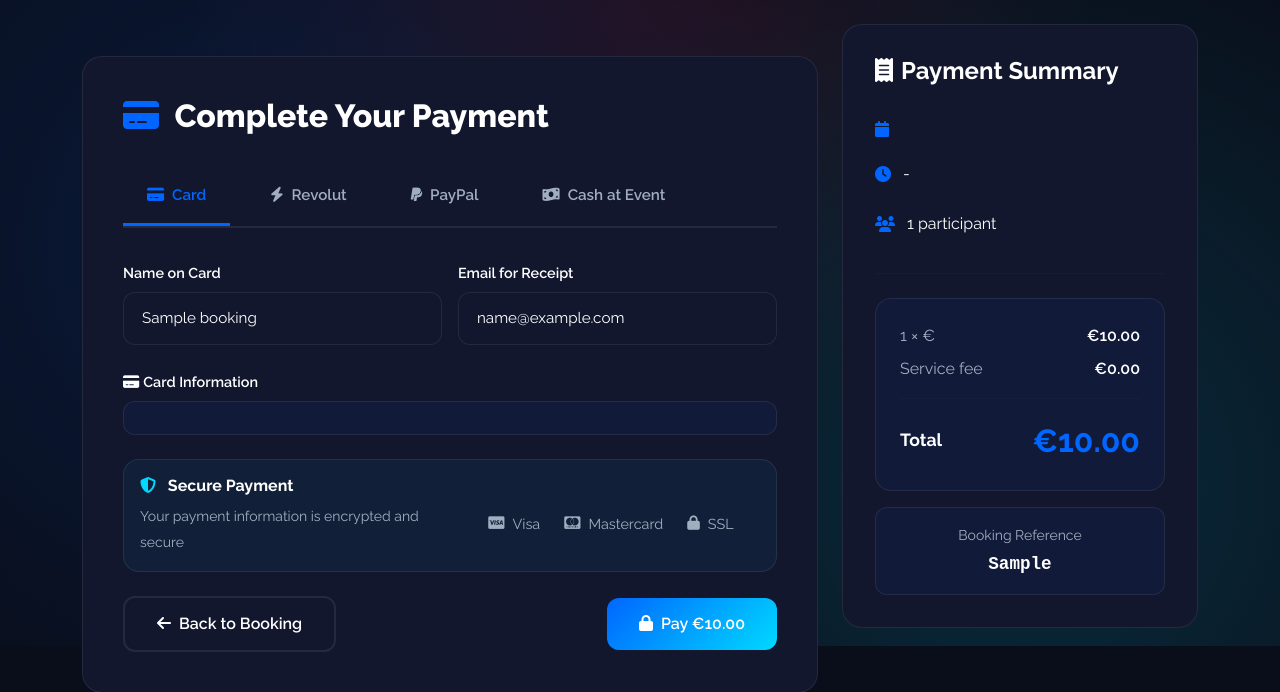
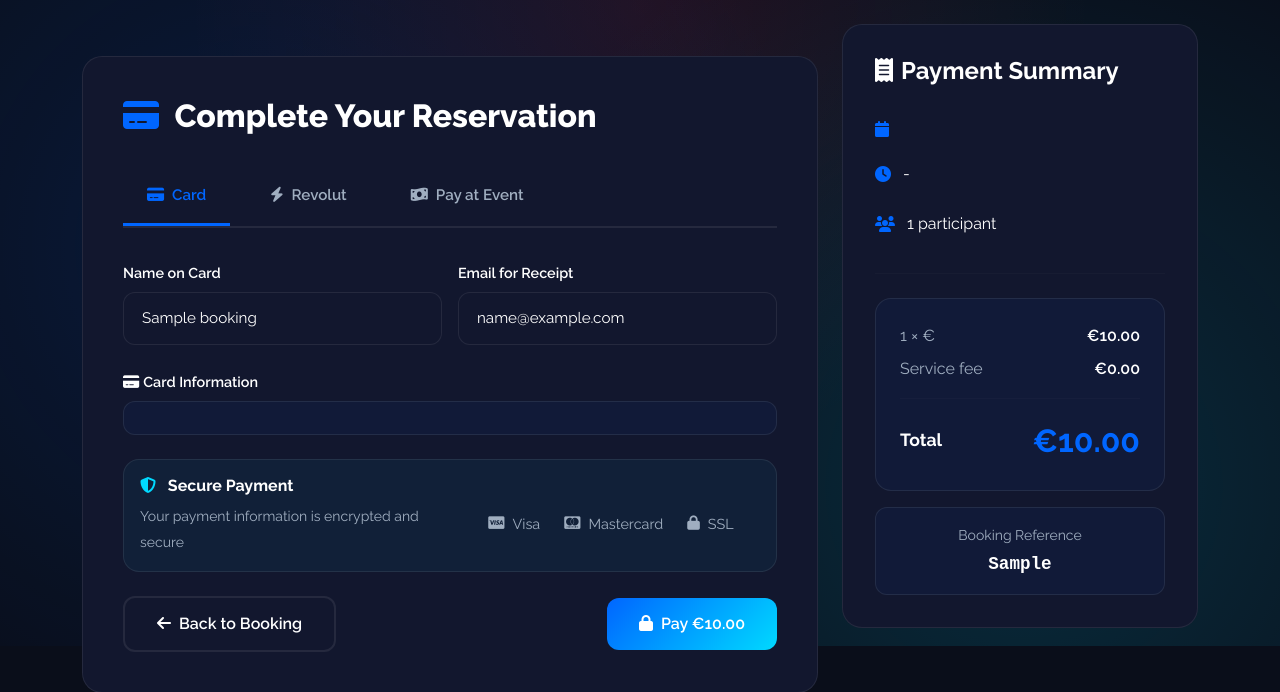
Before and after one commit to narevent/VUM-web, a Django app: template templates/games/payment.html in a window 1280 px wide. Shown: the part 154-846 px from the top of the page. Run offline with Django 4.2, Linux system fonts and the light colour scheme; tables that the repository leaves empty hold one stand-in row (values such as "Sample post"); the template is opened without the code that fills it: values that come from a table or form of the project are taken from there, most other values are stand-ins (such as "Sample title", 1, 10 or a date in 2020); data that the repository does not hold is empty; some libraries are stand-ins or nearby versions; some web fonts are replaced.

Commit message:
updated payment view after booking

```diff
--- a/events/views.py
+++ b/events/views.py
@@ -97,7 +97,7 @@ def book_session(request, session_id):
             else:
                 # Fallback to confirmation without payment
                 messages.success(request, f'Booking confirmed! Reference: {booking.booking_reference}')
-                return redirect('booking_success', access_token=booking.access_token)
+                return redirect('payment', access_token=booking.access_token)
     else:
         form = BookingForm(session=session)
 
--- a/templates/games/payment.html
+++ b/templates/games/payment.html
@@ -22,7 +22,8 @@
         top: 100px;
     }
 
-    #card-element {
+    #card-element,
+    #revolut-card-field {
         background: rgba(0, 102, 255, 0.05);
         padding: 16px;
         border-radius: 12px;
@@ -204,7 +205,7 @@
             <div class="payment-container">
                 <h2 style="color: var(--text-primary); margin-bottom: 2rem; font-weight: 800; font-size: 2rem;">
                     <i class="fas fa-credit-card me-2" style="color: var(--primary-color);"></i>
-                    Complete Your Payment
+                    Complete Your Reservation
                 </h2>
 
                 <div class="payment-method-tabs">
@@ -214,11 +215,14 @@
                     <button class="payment-method-tab" data-method="revolut">
                         <i class="fas fa-bolt me-2"></i>Revolut
                     </button>
+                    <!--
                     <button class="payment-method-tab" data-method="paypal">
                         <i class="fab fa-paypal me-2"></i>PayPal
                     </button>
+                    -->
+
                     <button class="payment-method-tab" data-method="cash">
-                        <i class="fas fa-money-bill-wave me-2"></i>Cash at Event
+                        <i class="fas fa-money-bill-wave me-2"></i>Pay at Event
                     </button>
                 </div>
 
@@ -358,11 +362,12 @@
                         <div class="cash-info-box">
                             <h6>
                                 <i class="fas fa-info-circle me-2"></i>
-                                Pay with Cash at the Event
+                                Reserve a spot at the Event
                             </h6>
                             <ul>
-                                <li>Your booking will be confirmed immediately</li>
-                                <li>Bring <strong>€{{ booking.total_price }}</strong> in cash to the event</li>
+                                <!--<li>Your booking will be confirmed immediately</li>-->
+                                <!--<li>Spot at the event can not be guaranteed, due to limited spots</li>-->
+                                <li>Pay <strong>€{{ booking.total_price }}</strong> at the event</li>
                                 <li>Show your booking reference code when you arrive</li>
                                 <li>Payment must be made before the session starts</li>
                             </ul>
@@ -379,7 +384,7 @@
                                 <i class="fas fa-arrow-left me-2"></i>Back to Booking
                             </a>
                             <button type="submit" class="btn btn-primary btn-lg">
-                                <i class="fas fa-check me-2"></i>Confirm Cash Payment
+                                <i class="fas fa-check me-2"></i>Confirm Reservation
                             </button>
                         </div>
                     </form>
@@ -445,8 +450,13 @@
     </div>
 </div>
 
+<!-- Load Stripe -->
 <script src="https://js.stripe.com/v3/"></script>
+
+<!-- Only load PayPal SDK if client ID is set -->
+{% if paypal_client_id %}
 <script src="https://www.paypal.com/sdk/js?client-id={{ paypal_client_id }}&currency=EUR"></script>
+{% endif %}
 
 <script>
 document.addEventListener('DOMContentLoaded', function() {
@@ -461,16 +471,22 @@ document.addEventListener('DOMContentLoaded', function() {
             this.classList.add('active');
             paymentMethod = this.dataset.method;
             document.getElementById(paymentMethod + '-method').style.display = 'block';
+
+            // Lazy-mount the Revolut card element only when its tab is first shown
+            if (paymentMethod === 'revolut' && !revolutMounted && typeof revolutCardField !== 'undefined') {
+                revolutCardField.mount('#revolut-card-field');
+                revolutMounted = true;
+            }
         });
     });
 
     {% if client_secret and stripe_public_key %}
     // Initialize Stripe
     const stripe = Stripe('{{ stripe_public_key }}');
-    const elements = stripe.elements();
 
-    // Create Card Element
-    const cardElement = elements.create('card', {
+    // --- Card element (its own elements instance) ---
+    const cardElements = stripe.elements();
+    const cardElement = cardElements.create('card', {
         style: {
             base: {
                 fontSize: '16px',
@@ -514,9 +530,10 @@ document.addEventListener('DOMContentLoaded', function() {
         }
     });
 
-    // Revolut Pay (using Stripe card element as placeholder)
-    // Note: For actual Revolut integration, you'd need to use their SDK
-    const revolutCardField = elements.create('card', {
+    // --- Revolut element (separate elements instance to avoid "one card element" error) ---
+    let revolutMounted = false;
+    const revolutElements = stripe.elements();
+    const revolutCardField = revolutElements.create('card', {
         style: {
             base: {
                 fontSize: '16px',
@@ -526,7 +543,7 @@ document.addEventListener('DOMContentLoaded', function() {
             },
         },
     });
-    revolutCardField.mount('#revolut-card-field');
+    // NOTE: do NOT mount here — it is mounted lazily when the Revolut tab is clicked
 
     document.getElementById('revolut-payment-form').addEventListener('submit', async (event) => {
         event.preventDefault();
@@ -555,10 +572,15 @@ document.addEventListener('DOMContentLoaded', function() {
             window.location.href = '{% url "booking_success" booking.access_token %}';
         }
     });
+
+    {% else %}
+    // Stripe not configured — define revolut vars so tab-click handler doesn't throw
+    let revolutMounted = false;
     {% endif %}
 
     // Initialize PayPal
     {% if paypal_client_id %}
+    if (typeof paypal !== 'undefined') {
         paypal.Buttons({
             createOrder: function(data, actions) {
                 return actions.order.create({
@@ -589,6 +611,7 @@ document.addEventListener('DOMContentLoaded', function() {
                 label: 'pay'
             }
         }).render('#paypal-button-container');
+    }
     {% endif %}
 });
 </script>
```
Lines whose indentation alone changed are shown as unchanged.
